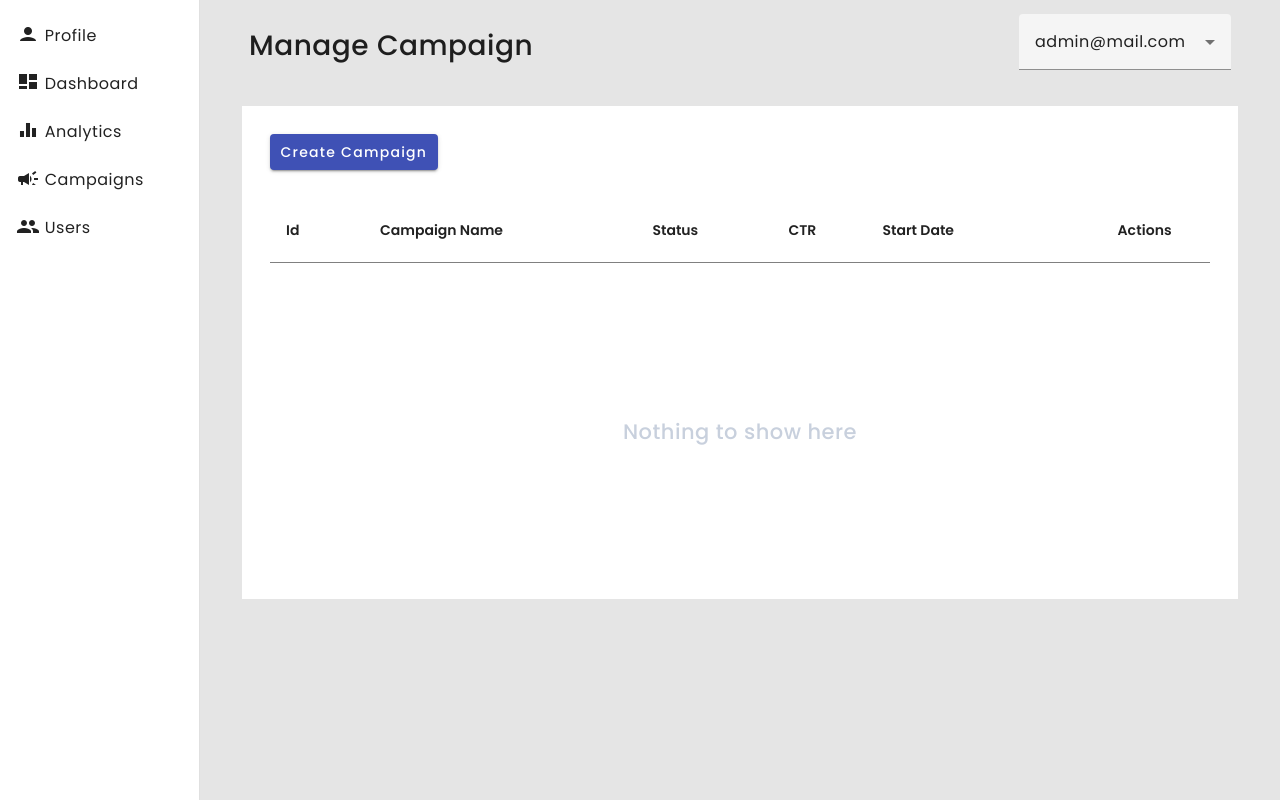
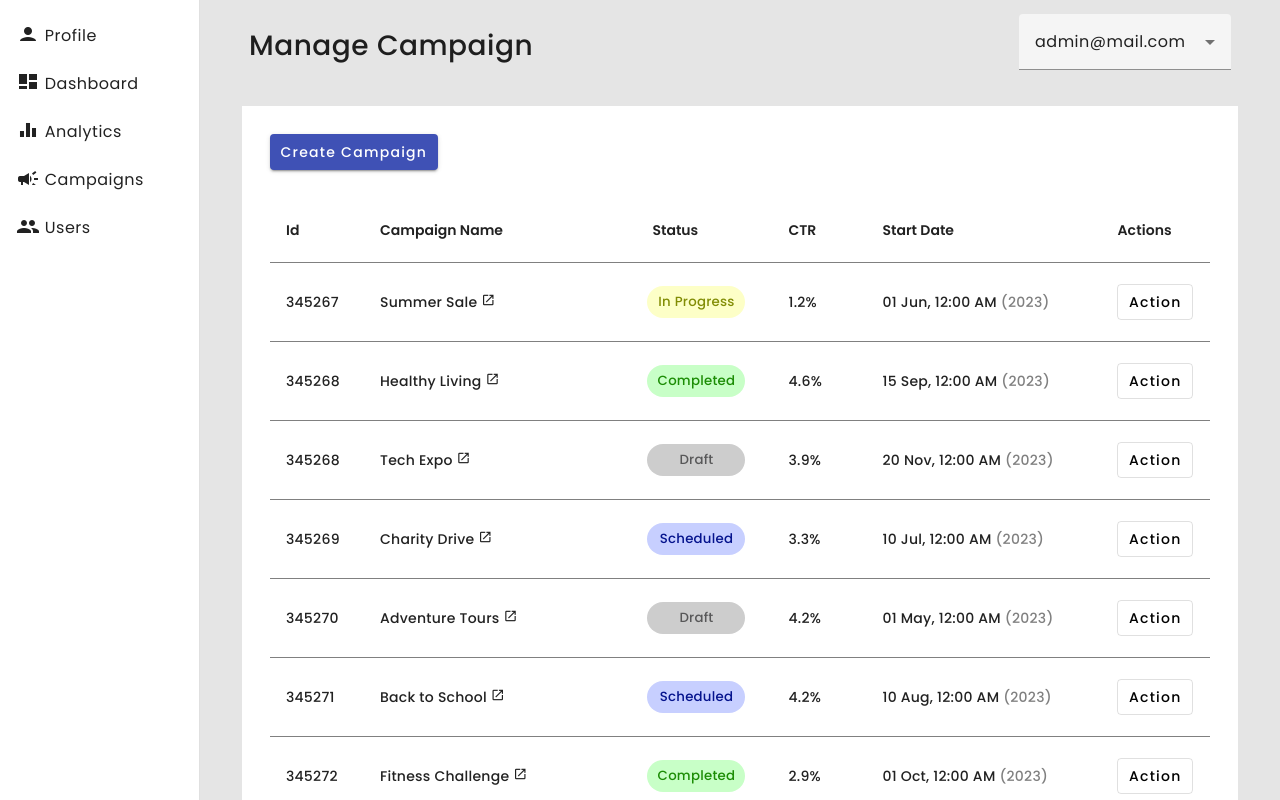
Before and after one commit to thewecas/campaign-project, an Angular app: page /manage-campaign/list in a window 1280 px wide. Built offline with nearby package versions, Linux system fonts and the light colour scheme.

Commit message:
Status updates automatically based on date, save as draft

```diff
--- a/src/app/header/header.component.scss
+++ b/src/app/header/header.component.scss
@@ -32,7 +32,7 @@
     &:last-child {
       margin-left: auto;
 
-      @media (width<768px) {
+      @media (width<900px) {
         display: none
       }
     }
--- a/src/app/manage-campaign/campaign.service.ts
+++ b/src/app/manage-campaign/campaign.service.ts
@@ -1,6 +1,6 @@
 import { Injectable } from '@angular/core';
 import { BehaviorSubject } from 'rxjs';
-// import * as campaignList from '../../assets/data/campaign.json';
+import * as campaignList from '../../assets/data/campaign.json';
 
 @Injectable({
   providedIn: 'root'
@@ -10,8 +10,8 @@ export class CampaignService {
   /**
    * fetch, parse and store the data from campaign.json file
    */
-  // public campaignData: any[] = JSON.parse(JSON.stringify(campaignList)).data;
-  public campaignData: any[] = [];
+  public campaignData: any[] = JSON.parse(JSON.stringify(campaignList)).data;
+  // public campaignData: any[] = [];
 
 
   /**
@@ -72,11 +72,14 @@ export class CampaignService {
    * @param newCampaign object containing the campaign details
    * @param index of the object in the campaignData array
    */
-  saveCampaignDetails(newCampaign: any, index?: number) {
-    if (isNaN(index || NaN) || index == undefined)
+  saveCampaignDetails(newCampaign: any, index: number = -1) {
+    if (index < 0)
       this.campaignData.push(newCampaign);
-    else
+    else {
       this.campaignData[index] = newCampaign;
+      console.log("saved");
+
+    }
     this.campaignDataObservable.next(this.campaignData);
   };
 
--- a/src/app/manage-campaign/campaign.style.scss
+++ b/src/app/manage-campaign/campaign.style.scss
@@ -54,8 +54,8 @@ table {
   }
 
   .status {
-    min-width: 6rem;
-    max-width: 7rem;
+    min-width: 7rem;
+    max-width: 8rem;
     display: inline-block;
     text-align: center;
     padding: 0.4rem 0.5rem;
@@ -75,6 +75,11 @@ table {
     &.Scheduled {
       background-color: rgba(186, 196, 255, 0.8);
       color: rgb(5, 19, 141);
+    }
+
+    &.In.Progress {
+      background-color: rgba(253, 255, 186, 0.8);
+      color: rgb(130, 141, 5);
     }
   }
 
@@ -201,9 +206,28 @@ table {
   }
 }
 
+.draft-checkbox {
+  display: flex;
+  align-items: center;
+  gap: 1rem;
+  justify-content: center;
+  margin-bottom: 2rem;
+
+  input[type="checkbox"] {
+    width: 1.3rem;
+    height: 1.3rem;
+  }
+}
+
+.notice {
+  font-weight: 500;
+  color: rgb(179, 46, 46);
+}
+
 .action-btns {
   justify-content: flex-start;
 }
+
 
 
 mat-stepper {
--- a/src/app/manage-campaign/create-campaign/create-campaign.component.html
+++ b/src/app/manage-campaign/create-campaign/create-campaign.component.html
@@ -289,6 +289,7 @@
               formControlName="endDate"
               placeholder="MM/DD/YYY"
               [matDatepicker]="picker2"
+              min="new Date()"
             />
             <mat-hint>MM/DD/YYYY</mat-hint>
             <mat-datepicker-toggle
@@ -298,6 +299,10 @@
             <mat-datepicker #picker2></mat-datepicker>
           </mat-form-field>
         </div>
+
+        <p class="notice">
+          Please ensure that End Date is greater than the Start Date *
+        </p>
 
         <div class="btn-container">
           <button mat-raised-button matStepperPrevious>
@@ -322,7 +327,16 @@
   <!-- campaign summary step  -->
   <mat-step label="Summary">
     <ng-template matStepContent>
-      <app-view-template [campaign]="newCampaign"></app-view-template>
+      <app-view-template [campaign]="newCampaign"> </app-view-template>
+      <div class="draft-checkbox">
+        <input
+          type="checkbox"
+          [checked]="isDraft"
+          (change)="toggleDraftStatus()"
+        />
+        <label for="">Save as Draft</label>
+      </div>
+
       <div class="btn-container">
         <button mat-raised-button matStepperPrevious>
           <span>
--- a/src/app/manage-campaign/create-campaign/create-campaign.component.ts
+++ b/src/app/manage-campaign/create-campaign/create-campaign.component.ts
@@ -3,6 +3,7 @@ import { CommonModule } from '@angular/common';
 import { Component } from '@angular/core';
 import { FormArray, FormControl, FormGroup, FormsModule, ReactiveFormsModule, Validators } from '@angular/forms';
 import { MatButtonModule } from '@angular/material/button';
+import { MatCheckboxModule } from '@angular/material/checkbox';
 import { MatNativeDateModule } from '@angular/material/core';
 import { MatDatepickerModule } from '@angular/material/datepicker';
 import { MatDialog, MatDialogModule, MatDialogRef } from '@angular/material/dialog';
@@ -25,12 +26,10 @@ import { ViewTemplateComponent } from '../view-template/view-template.component'
 
 
 
-
-
 @Component({
   selector: 'app-create-campaign',
   standalone: true,
-  imports: [CommonModule, ReactiveFormsModule, MatFormFieldModule, MatIconModule, MatStepperModule, MatInputModule, FormsModule, MatButtonModule, MatSelectModule, MatDatepickerModule, MatNativeDateModule, HeaderComponent, RouterModule, MatDialogModule, ViewTemplateComponent, MatSnackBarModule],
+  imports: [CommonModule, ReactiveFormsModule, MatFormFieldModule, MatIconModule, MatStepperModule, MatInputModule, FormsModule, MatButtonModule, MatSelectModule, MatDatepickerModule, MatNativeDateModule, HeaderComponent, RouterModule, MatDialogModule, ViewTemplateComponent, MatSnackBarModule, MatCheckboxModule],
   templateUrl: './create-campaign.component.html',
   styleUrls: ['../campaign.style.scss']
 })
@@ -43,7 +42,8 @@ export class CreateCampaignComponent {
   public audienceCategories = JSON.parse(JSON.stringify(audienceCategories)).categoryData;  /*  data to display in the audience dropdown */
   dialogRef!: MatDialogRef<DialogComponent>; /*  reference of dialog */
   index!: number | null; /* variable to store the index of existing object  */
-
+  isDraft: boolean = false; /* variable to store status of draft checkbox */
+  status!: string;
 
   /* forms to store the campaign data */
   detailsForm!: FormGroup;
@@ -64,13 +64,13 @@ export class CreateCampaignComponent {
 
     /**
      * Get the index of existing object
-     * When index is null,  this form will be used to create a new campaign object
-     * When index is a number,  this form will be used to update the existing campaign object
+     * When index is -1,  this form will be used to create a new campaign object
+     * When index is a non negative number,  this form will be used to update the existing campaign object
      */
     const routerParam = this.activeRoute.snapshot.paramMap;
-    this.index = Number(routerParam.get("index"));
+    this.index = Number(routerParam.get("index") || -1);
 
-    if (this.index != null && !isNaN(this.index)) {
+    if (this.index >= 0) {
       /* fetch the data of existing campaign object */
       this.newCampaign = this.service.getExistingCampaign(this.index);
       this.initializeForm();
@@ -144,6 +144,18 @@ export class CreateCampaignComponent {
    * Assigns the values from the forms to the newCampaign object
    */
   summarizeNewCampaign() {
+
+    /**
+    * Status is decided on following criteria
+    * If starting date is in future then status will be `Scheduled`
+    * If end date is in past then status will be `Completed`
+    * If starting date is not set then status will be `Draft`
+    */
+    const now = new Date().getTime();
+    const startDate = new Date(this.scheduleForm.value.startDate).getTime();
+    const endDate = new Date(this.scheduleForm.value.endDate).getTime() || new Date().getTime() + 1;
+    this.status = startDate < now && endDate < now ? 'Completed' : startDate < now && endDate > now ? 'In Progress' : startDate > now && endDate > startDate ? 'Scheduled' : 'Draft';
+
     this.newCampaign = {
       ...this.newCampaign,
       name: this.detailsForm.value.name,
@@ -153,11 +165,22 @@ export class CreateCampaignComponent {
       comments: this.detailsForm.value.comments || 'No Comments',
       locations: this.locationForm.value.locations,
       radius: this.locationForm.value.radius,
+      status: this.newCampaign.status == 'Draft' ? 'Draft' : this.status,
       startDate: this.scheduleForm.value.startDate,
       endDate: this.scheduleForm.value.endDate,
     };
+
+    this.isDraft = this.newCampaign.status == 'Draft' ? true : false;
   }
 
+
+  toggleDraftStatus() {
+    this.isDraft = !this.isDraft;
+    this.newCampaign = {
+      ...this.newCampaign,
+      status: this.isDraft ? 'Draft' : this.status
+    };
+  }
 
 
   /**
@@ -166,10 +189,7 @@ export class CreateCampaignComponent {
    * when index is a number, existing data is updated
    */
   saveNewCampaign() {
-    if (this.index == null)
-      this.service.saveCampaignDetails(this.newCampaign);
-    else
-      this.service.saveCampaignDetails(this.newCampaign, Number(this.index));
+    this.service.saveCampaignDetails(this.newCampaign, Number(this.index));
   }
 
 
@@ -211,4 +231,6 @@ export class CreateCampaignComponent {
     });
   }
 
+
+
 }
--- a/src/app/manage-campaign/list-campaign/list-campaign.component.html
+++ b/src/app/manage-campaign/list-campaign/list-campaign.component.html
@@ -63,7 +63,7 @@
         >
           CTR
         </th>
-        <td mat-cell class="ctr" *matCellDef="let ele">{{ ele.ctr }}</td>
+        <td mat-cell class="ctr" *matCellDef="let ele">{{ ele.ctr || 0 }}</td>
       </ng-container>
 
       <ng-container matColumnDef="startDate">
--- a/src/app/manage-campaign/list-campaign/list-campaign.component.ts
+++ b/src/app/manage-campaign/list-campaign/list-campaign.component.ts
@@ -8,6 +8,7 @@ import { MatSnackBar, MatSnackBarModule } from '@angular/material/snack-bar';
 import { MatSort, MatSortModule } from '@angular/material/sort';
 import { MatTableDataSource, MatTableModule } from '@angular/material/table';
 import { RouterModule } from '@angular/router';
+import { Subscription } from 'rxjs';
 import { DialogComponent } from 'src/app/dialog/dialog.component';
 import { HeaderComponent } from 'src/app/header/header.component';
 import { SnakBarComponent } from 'src/app/snak-bar/snak-bar.component';
@@ -26,6 +27,8 @@ export class ListCampaignComponent implements AfterViewInit, OnInit {
   title = 'Manage Campaign';  /* title to display on the header */
   dialogRef!: MatDialogRef<DialogComponent>; /*  reference to dialog component */
   public dataSource!: MatTableDataSource<any>;
+  campaignSubscription!: Subscription;
+
 
   columnsToDisplay = ['id', 'name', 'status', 'ctr', 'startDate', 'actions'];  /* array of table heading  */
 
@@ -33,7 +36,7 @@ export class ListCampaignComponent implements AfterViewInit, OnInit {
   }
 
   ngOnInit(): void {
-    this.service.getAllCampaigns().subscribe(res => {
+    this.campaignSubscription = this.service.getAllCampaigns().subscribe(res => {
       this.campaignData = res;
       this.dataSource = new MatTableDataSource(this.campaignData);
     });
@@ -84,4 +87,6 @@ export class ListCampaignComponent implements AfterViewInit, OnInit {
       data: "Deleted successfully"
     });
   }
+
+
 }
--- a/src/assets/data/campaign.json
+++ b/src/assets/data/campaign.json
@@ -12,7 +12,7 @@
         "Los Angeles",
         "Chicago"
       ],
-      "status": "Completed",
+      "status": "In Progress",
       "ctr": 1.2,
       "radius": "500M",
       "startDate": "2023-06-01",
--- a/src/styles.scss
+++ b/src/styles.scss
@@ -15,6 +15,8 @@
     font-family: "Poppins", sans-serif !important;
 
   }
+
+  accent-color: #4758b8;
 }
 
 html {
```
